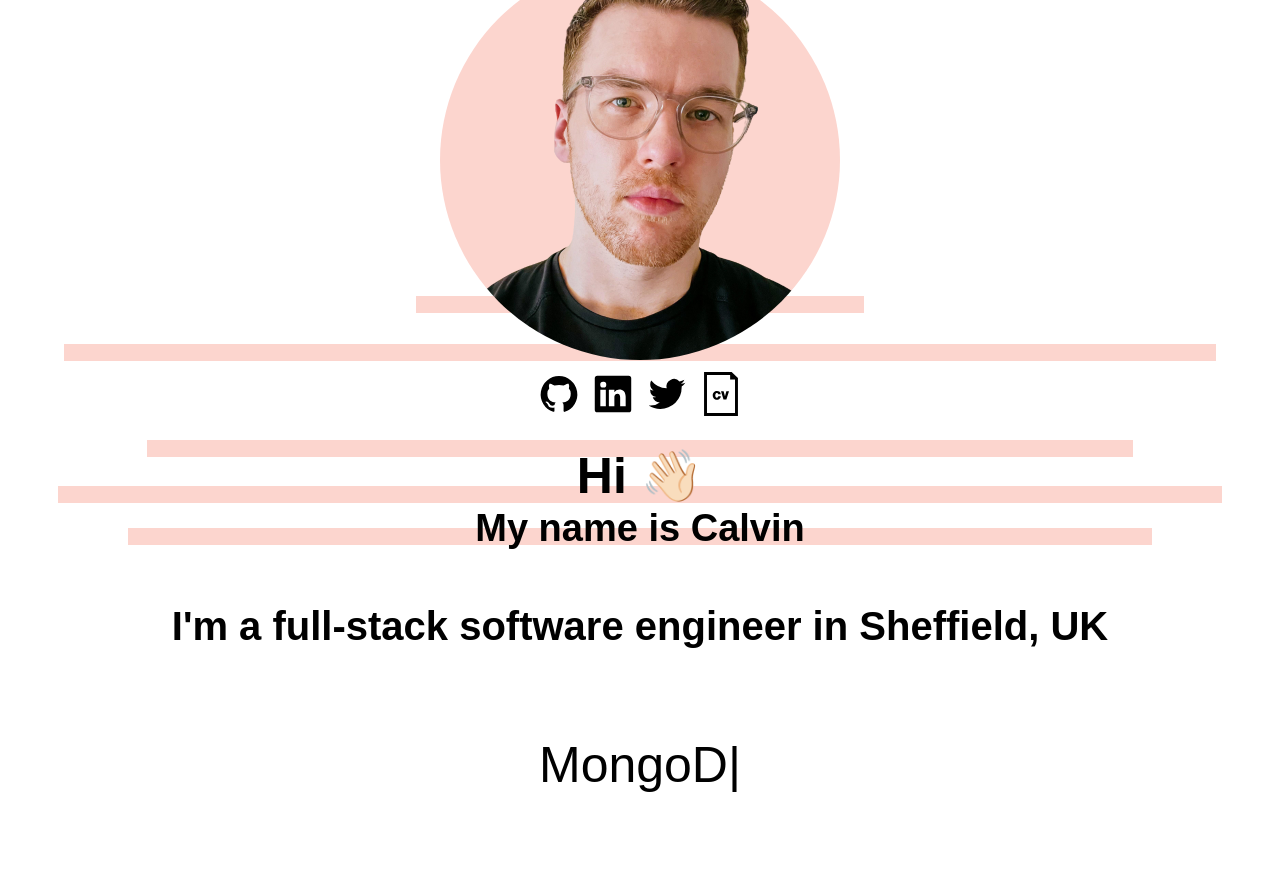
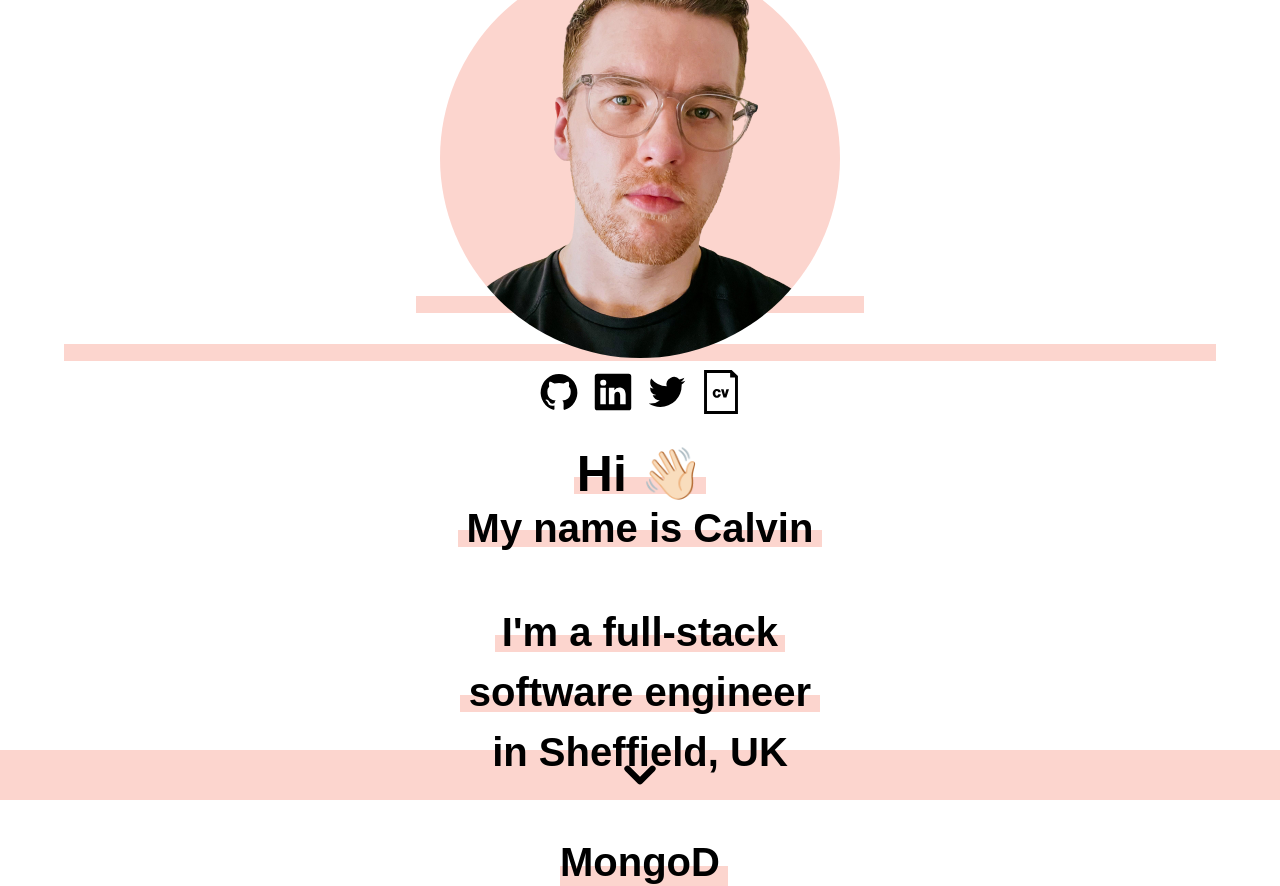
Before and after one commit to CodeByCalvin/Calvin-Merry-Dev, a React (Create React App) app in the folder calvinmerrydevreact/: page / in a window 1280 px wide. Before the commit the page ends 800 px from the top, so only its background shows below. Built offline with nearby package versions, Linux system fonts and the light colour scheme.

Commit message:
Added coloured boxes to UI

```diff
--- a/calvinmerrydevreact/src/components/Home.jsx
+++ b/calvinmerrydevreact/src/components/Home.jsx
@@ -76,9 +76,15 @@ export default function Home() {
         </Col>
 
         <Col xs={12} sm={9} className="text-container">
+          <div className="text-with-box">
             <div className="intro-text">Hi 👋🏻</div>
-          <div className="intro-text" style={{ fontSize: "3.8rem" }}>
+            <div className="coloured-box" style={{ width: "105%" }}></div>
+          </div>
+          <div className="text-with-box">
+            <div className="intro-text" style={{ fontSize: "4rem" }}>
               My name is Calvin
+            </div>
+            <div className="coloured-box" style={{ width: "105%" }}></div>
           </div>
           <div
             className="coloured-box"
@@ -92,56 +98,70 @@ export default function Home() {
       </Row>
 
       <Row className="align-items-end">
+        <Col xs={12} className="text-container main-paragraph">
+          <div className="text-with-box">
+            <div className="body-text">I'm a full-stack</div>
+            <div className="coloured-box" style={{ width: "105%" }}></div>
+          </div>
+          <div className="text-with-box">
+            <div className="body-text">software engineer</div>
+            <div className="coloured-box" style={{ width: "105%" }}></div>
+          </div>
+          <div className="text-with-box">
+            <div className="body-text">in Sheffield, UK</div>
+            <div className="coloured-box" style={{ width: "105%" }}></div>
+          </div>
+        </Col>
+
         <Col xs={12} className="text-container">
-          <div className="body-text">
-            I'm a full-stack software engineer in Sheffield, UK
-          </div>
+          <div
+            style={{
+              position: "absolute",
+              textAlign: "center",
+              justifyContent: "center",
+            }}
+          >
             <TypeAnimation
               sequence={[
                 "React",
-              500,
+                700,
                 "Javascript",
-              500,
+                700,
                 "Express.js",
-              500,
+                700,
                 "MongoDB",
-              500,
+                700,
                 "Node.js",
-              500,
+                700,
                 "HTML/CSS",
-              500,
+                700,
               ]}
-            style={{ fontSize: "5em" }}
+              style={{
+                fontSize: "4rem",
+                fontWeight: "600",
+                letterSpacing: "auto",
+              }}
               repeat={Infinity}
+              cursor={false}
             />
             <div
               className="coloured-box"
-            style={{ top: "55%", width: "77%" }}
+              style={{
+                width: "105%",
+                top: "59%",
+                height: "2rem",
+              }}
             ></div>
-          <div
-            className="coloured-box"
-            style={{ top: "60.7%", width: "91%" }}
-          ></div>
-          <div
-            className="coloured-box"
-            style={{ top: "66%", width: "80%" }}
-          ></div>
+          </div>
         </Col>
       </Row>
 
-      <div
-        className="scroll-down-btn d-flex justify-content-center align-items-center position-absolute bottom-0 start-50 translate-middle-x"
-        style={{
-          background: "transparent",
-          transition: "transform 0.3s ease-in-out",
-        }}
-      >
-        {/* Your SVG */}
+      <div className="home-footer">
         <svg
           xmlns="http://www.w3.org/2000/svg"
           fill="none"
           viewBox="0 0 24 24"
-          strokeWidth="1.5"
+          strokeWidth="3"
           stroke="currentColor"
           id="scroll-down-btn"
           className="w-10 h-10 scroll-down-btn"
--- a/calvinmerrydevreact/src/css/home.css
+++ b/calvinmerrydevreact/src/css/home.css
@@ -122,10 +122,18 @@ body {
 }
 
 .coloured-box {
+  position: absolute;
+  top: 55%;
   height: 1.7rem;
   background-color: var(--primary-colour-dark);
-  position: absolute;
   z-index: -1;
+}
+
+.text-with-box {
+  position: relative;
+  display: flex;
+  text-align: center;
+  justify-content: center;
 }
 
 .coloured-box-project {
@@ -161,9 +169,12 @@ body {
 .body-text {
   font-size: 4rem;
   font-weight: 600;
-  line-height: 1.2;
+  line-height: 1.5;
   z-index: 2;
-  margin-bottom: 9rem;
+}
+
+.main-paragraph {
+  margin-bottom: 6rem;
 }
 
 h2 {
@@ -193,3 +204,11 @@ p {
   font-weight: 400;
   line-height: 1.2;
 }
+
+.home-footer {
+  position: absolute;
+  bottom: 0;
+  width: 100%;
+  height: 5rem;
+  background-color: var(--primary-colour-dark);
+}
```
Lines whose indentation alone changed are shown as unchanged.
